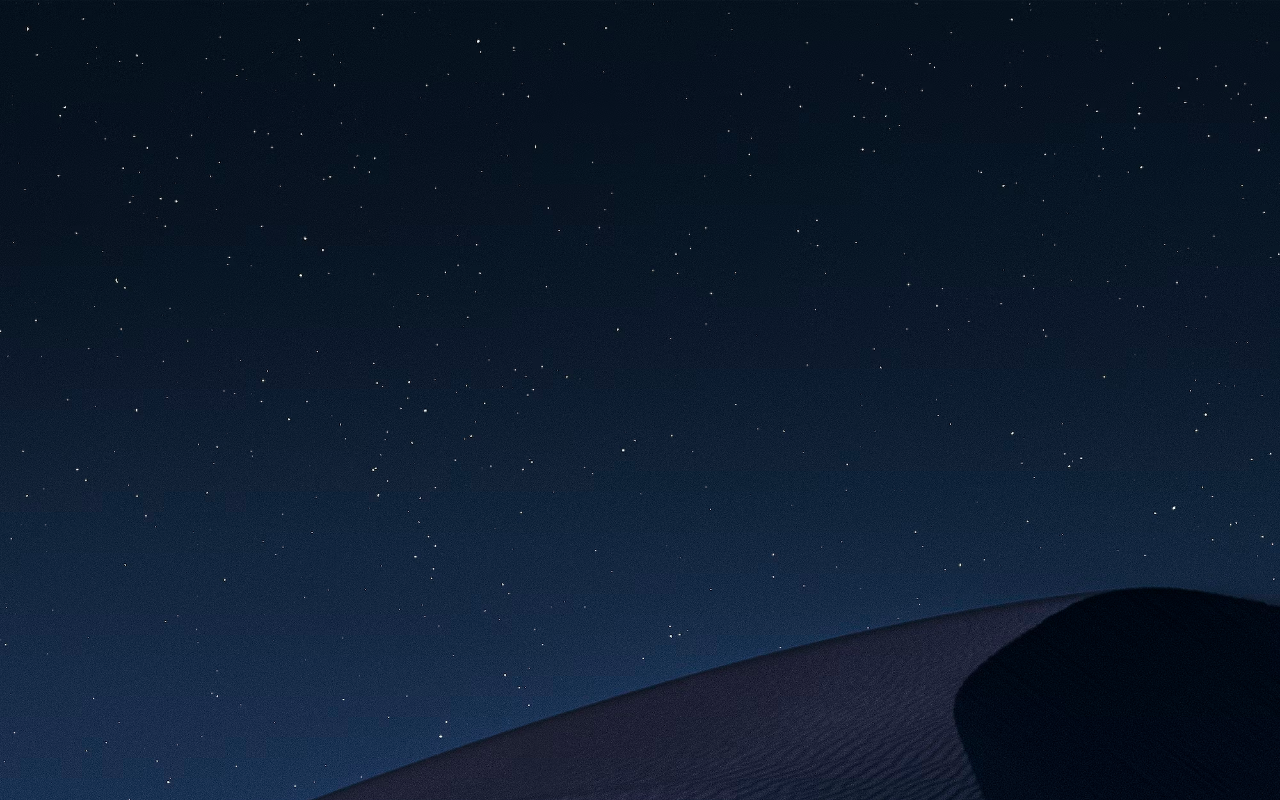
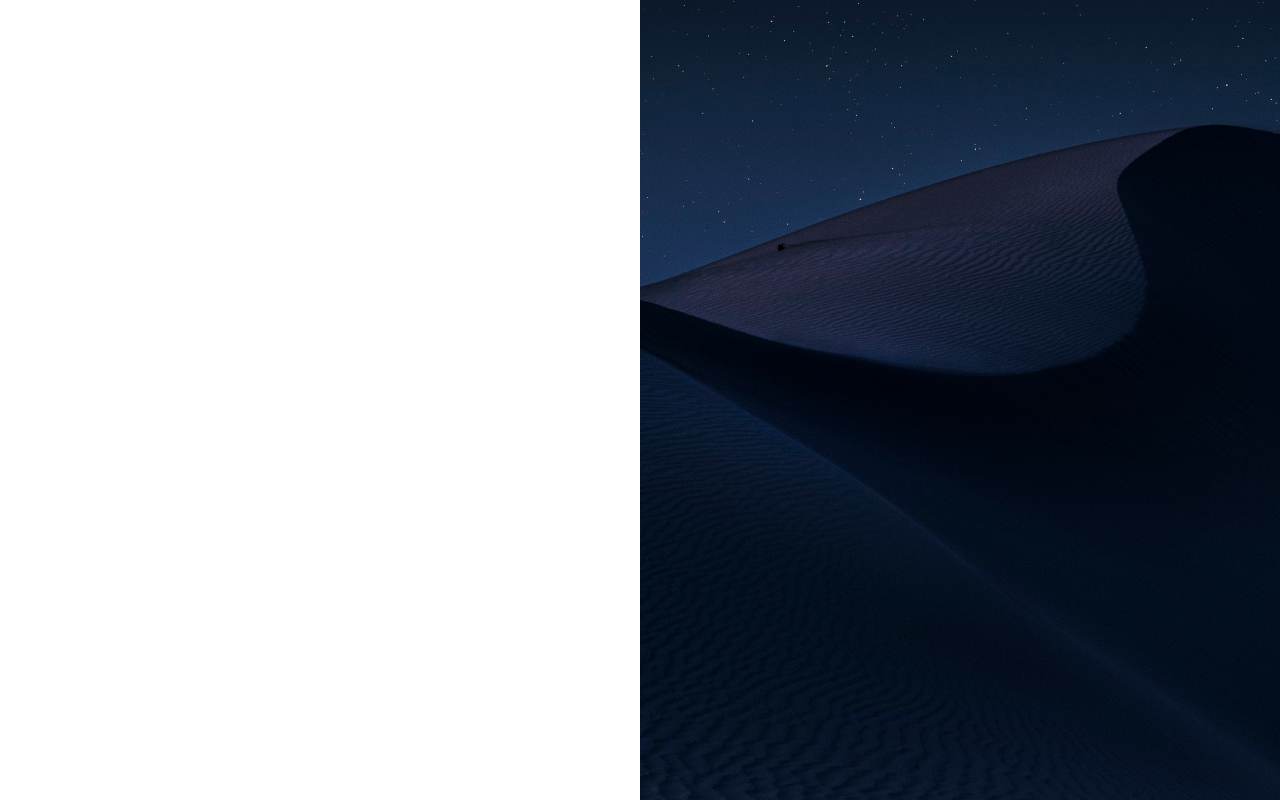
Before and after one commit to niloufarRamezani1993/sing-in, a website: page index.html in a window 1280 px wide. Shown: the top 800 px of the page. Drawn offline with Linux system fonts and the light colour scheme.

Commit message:
finally I found how set bg-imges in right way :D

```diff
--- a/index.html
+++ b/index.html
@@ -7,20 +7,18 @@
     <link rel="stylesheet" href="https://cdnjs.cloudflare.com/ajax/libs/font-awesome/6.5.1/css/all.min.css" integrity="sha512-DTOQO9RWCH3ppGqcWaEA1BIZOC6xxalwEsw9c2QQeAIftl+Vegovlnee1c9QX4TctnWMn13TZye+giMm8e2LwA==" crossorigin="anonymous" referrerpolicy="no-referrer" />
     <title>sing in</title>
 </head>
-<body class="m-0 overflow-hidden">
-   <div class="">
+<body class="m-0 overflow-hidden box-border">
+   <div class="md:flex md:flex-row">
+        <div  class="max-md:w-full max-md:h-screen transition relative max-md:z-10 md:z-0 flex justify-end max-md:backdrop-blur-md max-md:bg-backGRCL max-md:opacity-100 md:w-1/2 md:backdrop-blur-none ">
+
+        </div>
 
         <!-- bg image in mobiles -->
-        <div  class= "relative max-sm:bg-center max-w-full flex flex-col justify-end box-border shadow-none max-sm:h-screen max-sm:bg-cover after:absolute after:w-full after:h-screen max-sm:blur-md  after:z-20 after:bg-whiteFont-default after:opacity-20 ">
-            <img src="./assets/img.avif" alt="">
-
-        </div>
-        <!-- sing in page's items -->
+        <div style="background-image: url('./assets/img.avif')" class="w-full h-screen bg-cover bg-center bg-no-repeat max-md:fixed top-0 bottom-0 left-0 right-0 transition  md:block lg:w-1/2 "> </div>
 
 
-    <div class="max-sm:hidden sm:hidden md:block md:w-1/2 md:absolute md:right-0  md:bg-cover md:bg-no-repeat h-screen mt-0  ">
-        <img src="./assets/img.avif" alt="desert's night" >
-    </div>
+
+
    </div>
 
 </body>
@@ -38,16 +36,16 @@
     <div class="container mx-auto px-20 ">
         <div class="flex flex-col justify-start items-start w-full  text-white ">
             <h1 class="md:font-extrabold md:text-xl">Sing in</h1>
-            <p class="max-sm:text-xs">new to componey? <a class="text-blue-500" href="">Sing Up!</a></p>
+            <p class="max-md:text-xs">new to componey? <a class="text-blue-500" href="">Sing Up!</a></p>
         </div>
         <div class="w-full flex flex-col ">
-            <button class="max-sm:text-xs my-2 cursor-pointer hover:bg-gray-700 bg-gray-900 text-white rounded-md md:px-6 px-10 py-1">
+            <button class="max-md:text-xs my-2 cursor-pointer hover:bg-gray-700 bg-gray-900 text-white rounded-md md:px-6 px-10 py-1">
                 <i class="fa-brands fa-google"></i>
                 continue with Google
             </button>
-            <div class=" md:my-3 md:flex md:flex-row md:justify-center md:items-baseline md:text-gray-500 md:font-bold"><span class="h-0.5 w-1/2 bg-gray-500 "></span> <p class="max-sm:hidden md:block">or</p> <span class="h-0.5 w-1/2  bg-gray-500"></span>
+            <div class=" md:my-3 md:flex md:flex-row md:justify-center md:items-baseline md:text-gray-500 md:font-bold"><span class="h-0.5 w-1/2 bg-gray-500 "></span> <p class="max-md:hidden md:block">or</p> <span class="h-0.5 w-1/2  bg-gray-500"></span>
             </div>
-           <form action="" class="max-sm:text-xs  my-2 md:my-5 flex flex-col text-white">
+           <form action="" class="max-md:text-xs  my-2 md:my-5 flex flex-col text-white">
             <label for="Email">Email</label>
             <input class="rounded-md bg-gray-900 border border-gray-600" type="email" name="Email">
             <label for="Password">Password</label>
@@ -58,9 +56,9 @@
                 <a class="text-blue-500" href="#">Forgot your password?</a>
             </div>
            </form>
-           <button class="w-full max-sm:text-sm px-10 py-1 cursor-pointer hover:bg-blue-600 bg-blue-500 rounded-md text-white font-bold">Sing in</button>
+           <button class="w-full max-md:text-mdmax-md px-10 py-1 cursor-pointer hover:bg-blue-600 bg-blue-500 rounded-md text-white font-bold">Sing in</button>
 
-           <div class="max-sm:hidden md:block text-gray-500 items-center w-full my-14 text-center">
+           <div class="max-md:hidden md:block text-gray-500 items-center w-full my-14 text-center">
             <p>○Your componey 2024</p>
            </div>
 
```
Also changed, not shown: output.css.
